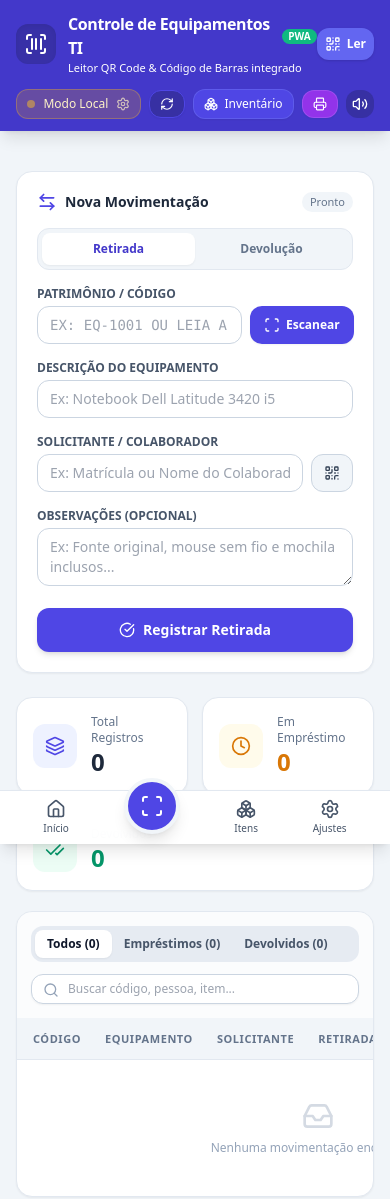
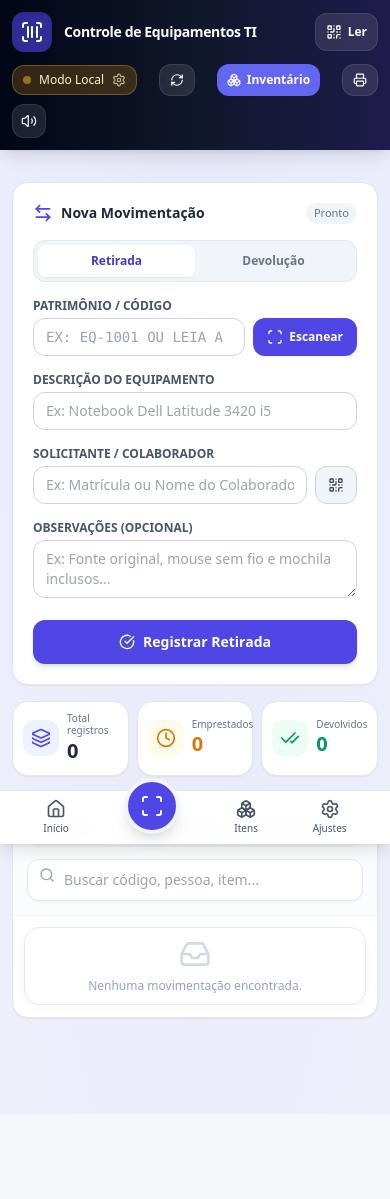
Before and after one commit to CETI-IOT/Controle-de-Equipamentos-T.I, a plain HTML site: page index.html in a window 390 px wide. After the commit the page ends 1114 px from the top, so only its background shows below. Drawn offline with nearby package versions, Linux system fonts and the light colour scheme.

Commit message:
design: melhora o layout responsivo para celular e tablet

```diff
--- a/index.html
+++ b/index.html
@@ -2,7 +2,7 @@
 <html lang="pt-BR">
 <head>
   <meta charset="UTF-8">
-  <meta name="viewport" content="width=device-width, initial-scale=1.0, maximum-scale=1.0, user-scalable=no">
+  <meta name="viewport" content="width=device-width, initial-scale=1.0, viewport-fit=cover">
   <title>Controle de Equipamentos - TI (PWA)</title>
 
   <!-- PWA Meta Tags -->
@@ -67,6 +67,41 @@
     dialog::backdrop {
       background: rgba(15, 23, 42, 0.7);
       backdrop-filter: blur(4px);
+    }
+    :root { color-scheme: light; --app-border: #e2e8f0; }
+    body {
+      background: #f5f7fb;
+      background-image: radial-gradient(ellipse at 50% -15rem, rgba(99, 102, 241, .10), transparent 38rem);
+      -webkit-tap-highlight-color: transparent;
+    }
+    button, input, select, textarea { font: inherit; }
+    button { touch-action: manipulation; }
+    @media (pointer: coarse) {
+      button { min-height: 44px; }
+      input:not([type="checkbox"]), select, textarea { min-height: 44px; }
+    }
+    :focus-visible { outline: 3px solid rgba(99, 102, 241, .45); outline-offset: 2px; }
+    dialog { max-height: min(90dvh, 52rem); }
+    #records-table-body tr { transition: background-color .16s ease, box-shadow .16s ease; }
+    @media (max-width: 767px) {
+      #records-table-head { display: none; }
+      #records-table-body { display: grid; gap: .7rem; padding: .7rem; }
+      #records-table-body tr { display: block; overflow: hidden; border: 1px solid var(--app-border); border-radius: 1rem; background: white; box-shadow: 0 2px 8px rgba(15, 23, 42, .04); }
+      #records-table-body td { display: flex; align-items: center; justify-content: space-between; gap: .75rem; padding: .65rem .8rem; border-bottom: 1px solid #f1f5f9; text-align: right; }
+      #records-table-body td::before { content: attr(data-label); flex: 0 0 auto; color: #64748b; font-size: .65rem; font-weight: 700; letter-spacing: .04em; text-align: left; text-transform: uppercase; }
+      #records-table-body td:nth-child(2) { align-items: flex-start; }
+      #records-table-body td:nth-child(2) > div { min-width: 0; text-align: right; }
+      #records-table-body td:last-child { border-bottom: 0; }
+      #records-table-body td[colspan] { display: block; text-align: center; }
+      #records-table-body td[colspan]::before { content: none; }
+      #records-table-body td[colspan] i { margin-left: auto; margin-right: auto; }
+    }
+    @media (max-width: 767px) {
+      body { padding-bottom: calc(6rem + env(safe-area-inset-bottom)); }
+      #mobile-nav { padding-bottom: calc(.5rem + env(safe-area-inset-bottom)); }
+    }
+    @media (prefers-reduced-motion: reduce) {
+      *, *::before, *::after { scroll-behavior: auto !important; animation-duration: .01ms !important; transition-duration: .01ms !important; }
     }
     /* Estilos para impressão de etiquetas 7x3 cm (70mm x 30mm) */
     @page {
@@ -118,7 +153,7 @@
   </style>
 </head>
 
-<body class="bg-slate-100 min-h-screen text-slate-800 font-sans pb-24 md:pb-16 select-none">
+<body class="min-h-screen text-slate-800 font-sans pb-24 md:pb-10">
 
   <!-- ================= BANNER PWA / OFFLINE ================= -->
   <div id="pwa-install-banner" class="hidden bg-gradient-to-r from-brand-700 to-indigo-800 text-white px-4 py-2.5 text-xs flex items-center justify-between shadow-md sticky top-0 z-50">
@@ -153,8 +188,8 @@
   </div>
 
   <!-- ================= TOPBAR / HEADER ================= -->
-  <header class="bg-brand-700 text-white shadow-lg sticky top-0 z-40">
-    <div class="max-w-7xl mx-auto px-4 py-3 flex flex-col md:flex-row justify-between items-center gap-3">
+  <header class="bg-gradient-to-r from-slate-950 via-slate-900 to-indigo-950 text-white shadow-lg shadow-slate-900/10 sticky top-0 z-40">
+    <div class="max-w-screen-2xl mx-auto px-3 sm:px-5 xl:px-8 py-3 flex flex-col md:flex-row justify-between items-center gap-3">
 
       <!-- Logo e Título -->
       <div class="flex items-center justify-between w-full md:w-auto">
@@ -164,50 +199,50 @@
           </div>
           <div>
             <div class="flex items-center gap-2">
-              <h1 class="text-base sm:text-lg font-bold tracking-tight">Controle de Equipamentos TI</h1>
-              <span class="bg-emerald-500 text-white text-[10px] font-black uppercase px-1.5 py-0.2 rounded-full">PWA</span>
+              <h1 class="text-sm sm:text-lg font-bold tracking-tight truncate">Controle de Equipamentos TI</h1>
+              <span class="hidden sm:inline-flex bg-emerald-400/15 text-emerald-200 text-[10px] font-bold uppercase px-2 py-0.5 rounded-full border border-emerald-300/20">PWA</span>
             </div>
-            <p class="text-[11px] text-brand-200">Leitor QR Code & Código de Barras integrado</p>
+            <p class="hidden sm:block text-[11px] text-slate-300">Leitor QR Code e código de barras integrado</p>
           </div>
         </div>
 
         <!-- Botão rápido de leitor no mobile -->
-        <button onclick="openGlobalScanner()" class="md:hidden bg-brand-500 hover:bg-brand-600 text-white p-2 rounded-xl shadow flex items-center gap-1.5 text-xs font-bold">
+        <button onclick="openGlobalScanner()" class="md:hidden bg-white/10 hover:bg-white/15 text-white p-2.5 rounded-xl border border-white/10 flex items-center gap-1.5 text-xs font-bold">
           <i data-lucide="qr-code" class="w-4 h-4"></i>
           <span>Ler</span>
         </button>
       </div>
 
       <!-- Barra de Ações do Header -->
-      <div class="flex flex-wrap items-center gap-2 text-xs">
+      <div class="w-full md:w-auto flex flex-wrap md:flex-nowrap items-center justify-between md:justify-end gap-2 text-xs">
 
         <!-- Status da Planilha -->
-        <button onclick="openConfigModal()" id="btn-status-badge" class="px-2.5 py-1.5 rounded-xl flex items-center gap-2 transition bg-amber-500/20 text-amber-100 border border-amber-400/30 hover:bg-amber-500/30 font-medium">
+        <button onclick="openConfigModal()" id="btn-status-badge" class="px-2.5 py-2 rounded-xl flex items-center gap-2 transition bg-white/10 text-slate-100 border border-white/10 hover:bg-white/15 font-medium">
           <span id="status-indicator-dot" class="w-2 h-2 rounded-full bg-amber-400 animate-pulse"></span>
           <span id="status-indicator-text">Modo Local</span>
           <i data-lucide="settings" class="w-3.5 h-3.5 opacity-70"></i>
         </button>
 
         <!-- Sincronizar -->
-        <button onclick="syncWithSheets(true)" id="btn-sync" class="bg-brand-800 hover:bg-brand-900 text-white px-2.5 py-1.5 rounded-xl flex items-center gap-1.5 transition border border-brand-600 shadow-sm" title="Sincronizar com Google Sheets">
+        <button onclick="syncWithSheets(true)" id="btn-sync" class="bg-white/10 hover:bg-white/15 text-white px-2.5 py-2 rounded-xl flex items-center gap-1.5 transition border border-white/10" title="Sincronizar com Google Sheets">
           <i data-lucide="refresh-cw" id="icon-sync" class="w-3.5 h-3.5"></i>
           <span class="hidden sm:inline">Sincronizar</span>
         </button>
 
         <!-- Catálogo / Inventário -->
-        <button onclick="openInventoryModal()" class="bg-indigo-600 hover:bg-indigo-800 text-white px-2.5 py-1.5 rounded-xl flex items-center gap-1.5 transition shadow-sm border border-indigo-400/30 font-medium">
+        <button onclick="openInventoryModal()" class="bg-indigo-500 hover:bg-indigo-400 text-white px-2.5 py-2 rounded-xl flex items-center gap-1.5 transition font-semibold shadow-sm">
           <i data-lucide="boxes" class="w-3.5 h-3.5"></i>
           <span>Inventário</span>
         </button>
 
         <!-- Gerador de Etiquetas -->
-        <button onclick="openLabelGeneratorModal()" class="bg-purple-600 hover:bg-purple-700 text-white px-2.5 py-1.5 rounded-xl flex items-center gap-1.5 transition shadow-sm border border-purple-400/30 font-medium" title="Gerar e Imprimir Etiquetas de Patrimônio">
+        <button onclick="openLabelGeneratorModal()" class="bg-white/10 hover:bg-white/15 text-white px-2.5 py-2 rounded-xl flex items-center gap-1.5 transition border border-white/10 font-medium" title="Gerar e Imprimir Etiquetas de Patrimônio">
           <i data-lucide="printer" class="w-3.5 h-3.5"></i>
           <span class="hidden sm:inline">Etiquetas</span>
         </button>
 
         <!-- Som On/Off -->
-        <button onclick="toggleAudio()" id="btn-audio-toggle" class="p-1.5 rounded-xl bg-brand-800 hover:bg-brand-900 text-brand-200 transition" title="Alternar som">
+        <button onclick="toggleAudio()" id="btn-audio-toggle" class="p-2 rounded-xl bg-white/10 hover:bg-white/15 text-slate-200 transition border border-white/10" title="Alternar som">
           <i data-lucide="volume-2" id="icon-audio" class="w-4 h-4"></i>
         </button>
 
@@ -216,10 +251,10 @@
   </header>
 
   <!-- ================= CONTEÚDO PRINCIPAL ================= -->
-  <main class="max-w-7xl mx-auto px-4 mt-5 grid grid-cols-1 lg:grid-cols-3 gap-6">
+  <main class="max-w-screen-2xl mx-auto px-3 sm:px-5 xl:px-8 mt-4 sm:mt-6 grid grid-cols-1 md:grid-cols-5 xl:grid-cols-12 gap-4 sm:gap-6">
 
     <!-- COLUNA ESQUERDA: Registro de Movimentação e Câmera QR/Barcode -->
-    <section class="lg:col-span-1 space-y-5">
+    <section class="md:col-span-2 xl:col-span-4 space-y-4 sm:space-y-5">
 
       <!-- CARD DO SCANNER (QR CODE + CÓDIGO DE BARRAS) -->
       <div id="qr-scanner-card" class="bg-white p-4 rounded-2xl shadow-md border-2 border-brand-500 hidden transition-all">
@@ -374,38 +409,38 @@
     </section>
 
     <!-- COLUNA DIREITA: Indicadores e Tabela de Movimentações -->
-    <section class="lg:col-span-2 space-y-5">
+    <section class="md:col-span-3 xl:col-span-8 space-y-4 sm:space-y-5 min-w-0">
 
       <!-- Cards de Métricas -->
-      <div class="grid grid-cols-2 sm:grid-cols-3 gap-3.5">
-
-        <div class="bg-white p-4 rounded-2xl shadow-sm border border-slate-200 flex items-center space-x-3.5">
-          <div class="p-3 bg-brand-50 text-brand-600 rounded-xl shrink-0">
+      <div class="grid grid-cols-3 gap-2 sm:gap-3.5">
+
+        <div class="bg-white p-2.5 sm:p-4 rounded-2xl shadow-sm border border-slate-200 flex items-center gap-2 sm:gap-3.5 min-w-0">
+          <div class="p-2 sm:p-3 bg-brand-50 text-brand-600 rounded-xl shrink-0">
             <i data-lucide="layers" class="w-5 h-5"></i>
           </div>
           <div>
-            <p class="text-xs text-slate-500 font-medium">Total Registros</p>
-            <p id="stat-total" class="text-2xl font-bold text-slate-800">0</p>
-          </div>
-        </div>
-
-        <div class="bg-white p-4 rounded-2xl shadow-sm border border-slate-200 flex items-center space-x-3.5">
-          <div class="p-3 bg-amber-50 text-amber-600 rounded-xl shrink-0">
+            <p class="text-[10px] sm:text-xs text-slate-500 font-medium leading-tight">Total registros</p>
+            <p id="stat-total" class="text-xl sm:text-2xl font-bold text-slate-800">0</p>
+          </div>
+        </div>
+
+        <div class="bg-white p-2.5 sm:p-4 rounded-2xl shadow-sm border border-slate-200 flex items-center gap-2 sm:gap-3.5 min-w-0">
+          <div class="p-2 sm:p-3 bg-amber-50 text-amber-600 rounded-xl shrink-0">
             <i data-lucide="clock" class="w-5 h-5"></i>
           </div>
           <div>
-            <p class="text-xs text-slate-500 font-medium">Em Empréstimo</p>
-            <p id="stat-borrowed" class="text-2xl font-bold text-amber-600">0</p>
-          </div>
-        </div>
-
-        <div class="bg-white p-4 rounded-2xl shadow-sm border border-slate-200 flex items-center space-x-3.5 col-span-2 sm:col-span-1">
-          <div class="p-3 bg-emerald-50 text-emerald-600 rounded-xl shrink-0">
+            <p class="text-[10px] sm:text-xs text-slate-500 font-medium leading-tight">Emprestados</p>
+            <p id="stat-borrowed" class="text-xl sm:text-2xl font-bold text-amber-600">0</p>
+          </div>
+        </div>
+
+        <div class="bg-white p-2.5 sm:p-4 rounded-2xl shadow-sm border border-slate-200 flex items-center gap-2 sm:gap-3.5 min-w-0">
+          <div class="p-2 sm:p-3 bg-emerald-50 text-emerald-600 rounded-xl shrink-0">
             <i data-lucide="check-check" class="w-5 h-5"></i>
           </div>
           <div>
-            <p class="text-xs text-slate-500 font-medium">Devolvidos</p>
-            <p id="stat-returned" class="text-2xl font-bold text-emerald-600">0</p>
+            <p class="text-[10px] sm:text-xs text-slate-500 font-medium leading-tight">Devolvidos</p>
+            <p id="stat-returned" class="text-xl sm:text-2xl font-bold text-emerald-600">0</p>
           </div>
         </div>
 
@@ -418,22 +453,22 @@
         <div class="p-3.5 sm:p-4 border-b border-slate-100 flex flex-col md:flex-row justify-between md:items-center gap-3 bg-slate-50/60">
 
           <!-- Filtro de Tabs -->
-          <div class="flex items-center bg-slate-200/80 p-1 rounded-xl text-xs font-semibold text-slate-600">
-            <button onclick="setFilter('all')" id="tab-all" class="px-3 py-1.5 rounded-lg bg-white text-slate-900 shadow-sm transition">
+          <div class="flex items-center gap-0.5 overflow-x-auto bg-slate-100 p-1 rounded-xl text-xs font-semibold text-slate-600 max-w-full">
+            <button onclick="setFilter('all')" id="tab-all" class="shrink-0 whitespace-nowrap px-3 py-2 rounded-lg bg-white text-slate-900 shadow-sm transition">
               Todos (<span id="count-all">0</span>)
             </button>
-            <button onclick="setFilter('Emprestado')" id="tab-borrowed" class="px-3 py-1.5 rounded-lg text-slate-600 hover:text-slate-900 transition">
+            <button onclick="setFilter('Emprestado')" id="tab-borrowed" class="shrink-0 whitespace-nowrap px-3 py-2 rounded-lg text-slate-600 hover:text-slate-900 transition">
               Empréstimos (<span id="count-borrowed">0</span>)
             </button>
-            <button onclick="setFilter('Devolvido')" id="tab-returned" class="px-3 py-1.5 rounded-lg text-slate-600 hover:text-slate-900 transition">
+            <button onclick="setFilter('Devolvido')" id="tab-returned" class="shrink-0 whitespace-nowrap px-3 py-2 rounded-lg text-slate-600 hover:text-slate-900 transition">
               Devolvidos (<span id="count-returned">0</span>)
             </button>
           </div>
 
           <!-- Busca Rápida -->
           <div class="relative w-full md:w-72">
-            <input type="text" id="search-input" onkeyup="renderTable()" placeholder="Buscar código, pessoa, item..."
-              class="pl-9 pr-3 py-1.5 text-xs sm:text-sm border border-slate-300 rounded-xl w-full focus:outline-none focus:ring-2 focus:ring-brand-500 bg-white shadow-sm">
+            <input type="search" id="search-input" oninput="renderTable()" placeholder="Buscar código, pessoa, item..."
+              class="pl-9 pr-3 py-2.5 text-sm border border-slate-200 rounded-xl w-full focus:outline-none focus:ring-2 focus:ring-brand-500 bg-white shadow-sm">
             <i data-lucide="search" class="w-4 h-4 text-slate-400 absolute left-3 top-2 sm:top-2.5"></i>
           </div>
 
@@ -442,7 +477,7 @@
         <!-- Tabela -->
         <div class="overflow-x-auto">
           <table class="w-full text-left text-xs sm:text-sm text-slate-600">
-            <thead class="bg-slate-100 text-[11px] font-bold uppercase text-slate-500 border-b border-slate-200 tracking-wider">
+            <thead id="records-table-head" class="bg-slate-100 text-[11px] font-bold uppercase text-slate-500 border-b border-slate-200 tracking-wider">
               <tr>
                 <th class="p-3 pl-4">Código</th>
                 <th class="p-3">Equipamento</th>
@@ -466,12 +501,12 @@
   </main>
 
   <!-- ================= BARRA DE NAVEGAÇÃO INFERIOR (MOBILE FIRST) ================= -->
-  <nav class="md:hidden fixed bottom-0 inset-x-0 bg-white/95 backdrop-blur-md border-t border-slate-200 px-4 py-2 flex items-center justify-around z-40 shadow-lg">
+  <nav id="mobile-nav" class="md:hidden fixed bottom-0 inset-x-0 bg-white/95 backdrop-blur-md border-t border-slate-200 px-4 py-2 flex items-center justify-around z-40 shadow-lg">
     <button onclick="window.scrollTo({top: 0, behavior: 'smooth'})" class="flex flex-col items-center gap-0.5 text-slate-600 hover:text-brand-700">
       <i data-lucide="home" class="w-5 h-5"></i>
       <span class="text-[10px] font-medium">Início</span>
     </button>
-    <button onclick="startScanner('equip-code')" class="flex flex-col items-center justify-center -mt-6 bg-brand-600 text-white w-13 h-13 p-3 rounded-full shadow-lg border-4 border-slate-100 active:scale-95 transition">
+    <button onclick="startScanner('equip-code')" aria-label="Escanear patrimônio" class="flex flex-col items-center justify-center -mt-6 bg-brand-600 text-white w-14 h-14 p-3 rounded-full shadow-lg border-4 border-slate-100 active:scale-95 transition">
       <i data-lucide="scan" class="w-6 h-6"></i>
     </button>
     <button onclick="openInventoryModal()" class="flex flex-col items-center gap-0.5 text-slate-600 hover:text-brand-700">
@@ -1500,25 +1535,25 @@
           : 'bg-emerald-100 text-emerald-800 border border-emerald-200';
 
         tr.innerHTML = `
-          <td class="p-3 pl-4 font-mono font-bold text-brand-700">
+            <td data-label="Código" class="p-3 pl-4 font-mono font-bold text-brand-700">
             <button onclick="openHistoryModal(${jsStringAttribute(r.code)})" class="hover:underline flex items-center gap-1" title="Ver histórico deste item">
               ${escapeHtml(r.code)}
               <i data-lucide="info" class="w-3 h-3 text-slate-400"></i>
             </button>
           </td>
-          <td class="p-3 font-medium text-slate-800">
+          <td data-label="Equipamento" class="p-3 font-medium text-slate-800">
             <div>${escapeHtml(r.desc)}</div>
             ${r.obs ? `<div class="text-[11px] text-slate-400 truncate max-w-xs mt-0.5" title="${escapeHtml(r.obs)}">${escapeHtml(r.obs)}</div>` : ''}
           </td>
-          <td class="p-3 text-slate-700">${escapeHtml(r.requester)}</td>
-          <td class="p-3 text-xs text-slate-500 font-mono">${escapeHtml(r.withdrawalDate)}</td>
-          <td class="p-3 text-xs text-slate-500 font-mono">${r.returnDate || '<span class="text-slate-300">-</span>'}</td>
-          <td class="p-3 text-center">
+          <td data-label="Solicitante" class="p-3 text-slate-700">${escapeHtml(r.requester)}</td>
+          <td data-label="Retirada" class="p-3 text-xs text-slate-500 font-mono">${escapeHtml(r.withdrawalDate)}</td>
+          <td data-label="Devolução" class="p-3 text-xs text-slate-500 font-mono">${r.returnDate ? escapeHtml(r.returnDate) : '<span class="text-slate-300">-</span>'}</td>
+          <td data-label="Status" class="p-3 text-center">
             <span class="inline-flex items-center px-2 py-0.5 rounded-full text-xs font-semibold ${badgeClass}">
               ${escapeHtml(r.status)}
             </span>
           </td>
-          <td class="p-3 pr-4 text-center">
+          <td data-label="Ações" class="p-3 pr-4 text-center">
             <div class="flex items-center justify-center gap-1">
               ${isBorrowed ? `
                 <button onclick="openReturnModal(${r.id})" title="Confirmar Devolução" class="bg-emerald-50 hover:bg-emerald-100 text-emerald-700 p-1.5 rounded-lg transition border border-emerald-200">
```
